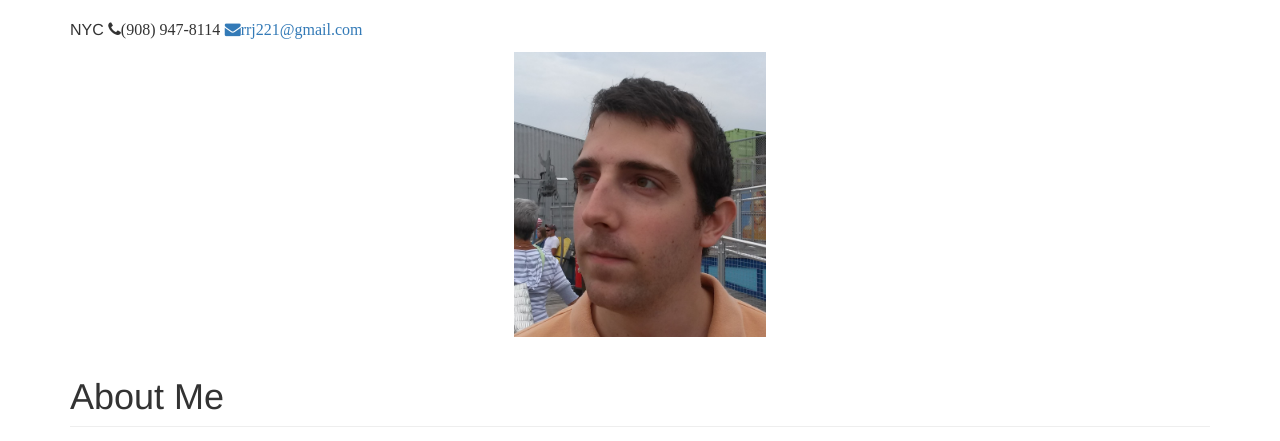
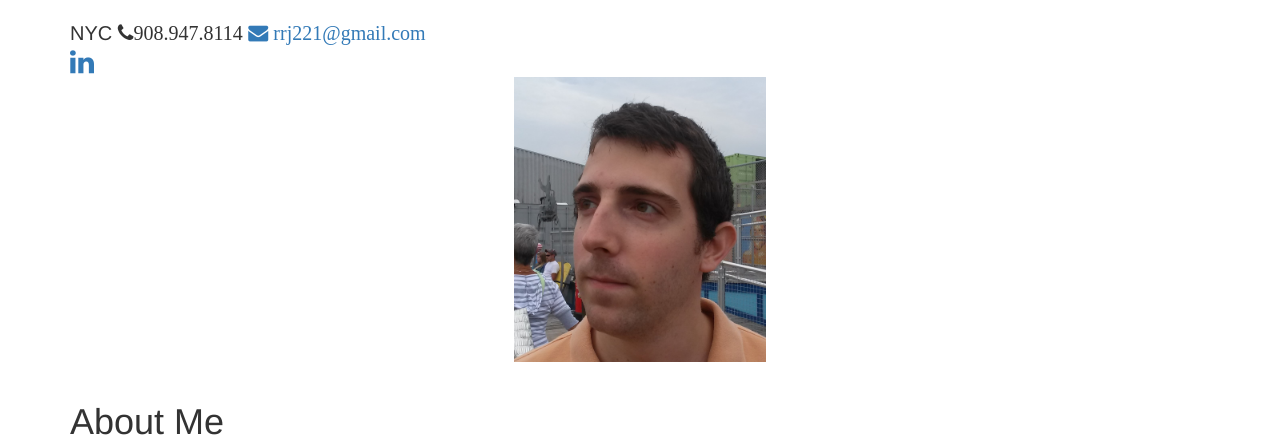
Before and after one commit to rrj221/Portfolio-Aug2016, a PHP site: page / in a window 1280 px wide. Shown: the part 51-492 px from the top of the page. Run offline with PHP 8.4, Linux system fonts and the light colour scheme.

Commit message:
changed contact info at top

```diff
--- a/css/1-col-portfolio.css
+++ b/css/1-col-portfolio.css
@@ -24,5 +24,11 @@ footer {
 }
 
 .topContact {
-	font-size: 16px;
+	font-size: 20px;
+/*	display: inline-block;
+	margin: 0 auto;*/
 }
+
+.nyc {
+	display: inline-block;
+}
--- a/portfolio.html
+++ b/portfolio.html
@@ -65,13 +65,20 @@
         </div>
         <!-- /.container -->
     </nav>
-
+<!-- /////////////////////////////////////////////////////////////////////////////// -->
     <!-- Page Content -->
     <div class="container">
-        <p class='topContact'>NYC <i class="fa fa-phone" aria-hidden="true">(908) 947-8114</i>
-        <a href='mailto:rrj221@gmail.com'><i class="fa fa-envelope" aria-hidden="true">rrj221@gmail.com</i></a>
-        </p>
+        <div class='topContact'>
+        <div class='nyc'>NYC</div> <i class="fa fa-phone" aria-hidden="true">908.947.8114 </i>
+          <a href='mailto:rrj221@gmail.com'><i class="fa fa-envelope" aria-hidden="true"> rrj221@gmail.com</i></a>
+        </div>
+        <div>
+          <a href="https://www.linkedin.com/in/ryan-jarrell-56848a30"><i class="fa fa-linkedin fa-2x center-block"></i></a>
+        </div>
         <img class='photo' src='images/me.jpg'/>
+<!--         <p class='topContact'><span>NYC</span> <i class="fa fa-phone" aria-hidden="true">908.947.8114 </i>
+          <a href='mailto:rrj221@gmail.com'><i class="fa fa-envelope" aria-hidden="true"> rrj221@gmail.com</i></a>
+        </p> -->
 
         <!-- Page Heading -->
         <div class="row">
```
